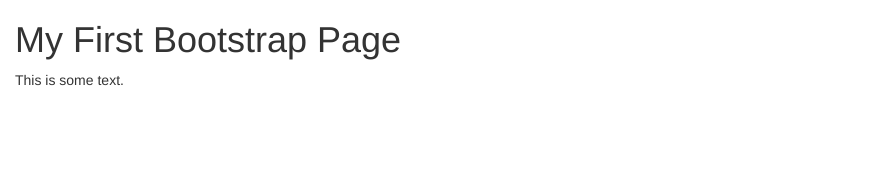
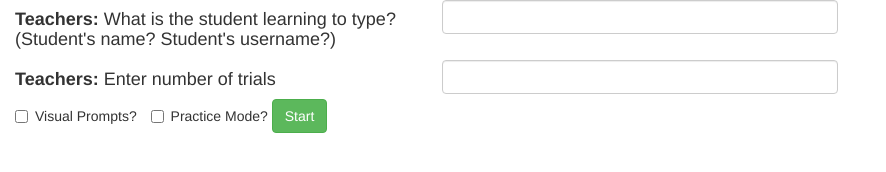
Before and after one commit to 12MChavez/IEP-Typing-Tool, a plain HTML site: page index.html in a window 1280 px wide. Shown: the whole page, without its empty margins (0-886 px from the left). Drawn offline with nearby package versions, Linux system fonts and the light colour scheme.

Commit message:
add html for starting page and add bootstrap

```diff
--- a/index.html
+++ b/index.html
@@ -1,18 +1,45 @@
 <!DOCTYPE html>
 <html lang="en">
-<head>
-    <meta charset="UTF-8">
-    <meta name="viewport" content="width=device-width, initial-scale=1.0">
-    <link rel="stylesheet" href="https://maxcdn.bootstrapcdn.com/bootstrap/3.4.1/css/bootstrap.min.css">
+  <head>
+    <meta charset="UTF-8" />
+    <meta name="viewport" content="width=device-width, initial-scale=1.0" />
+    <link
+      rel="stylesheet"
+      href="https://maxcdn.bootstrapcdn.com/bootstrap/3.4.1/css/bootstrap.min.css"
+    />
     <script src="https://ajax.googleapis.com/ajax/libs/jquery/3.6.4/jquery.min.js"></script>
     <script src="https://maxcdn.bootstrapcdn.com/bootstrap/3.4.1/js/bootstrap.min.js"></script>
     <title>IEP Typing Tool</title>
-</head>
-<body>
+  </head>
+  <body>
     <div class="container-fluid">
-        <h1>My First Bootstrap Page</h1>
-        <p>This is some text.</p>
+      <div class="row">
+        <div class="col-sm-4">
+          <h4>
+            <strong>Teachers:</strong> What is the student learning to type?
+            (Student's name? Student's username?)
+          </h4>
+        </div>
+        <div class="col-sm-4">
+          <input type="text" class="form-control" id="goalWord" />
+        </div>
       </div>
+      <div class="row">
+        <div class="col-sm-4">
+          <h4><strong>Teachers:</strong> Enter number of trials</h4>
+        </div>
+        <div class="col-sm-4">
+          <input type="text" class="form-control" id="trialNum" />
+        </div>
+      </div>
+      <label class="checkbox-inline"
+        ><input type="checkbox" value="" />Visual Prompts?</label
+      >
+      <label class="checkbox-inline"
+        ><input type="checkbox" value="" />Practice Mode?</label
+      >
+      <button type="button" class="btn btn-success">Start</button>
+    </div>
     <script src="./script.js"></script>
-</body>
+  </body>
 </html>
```
